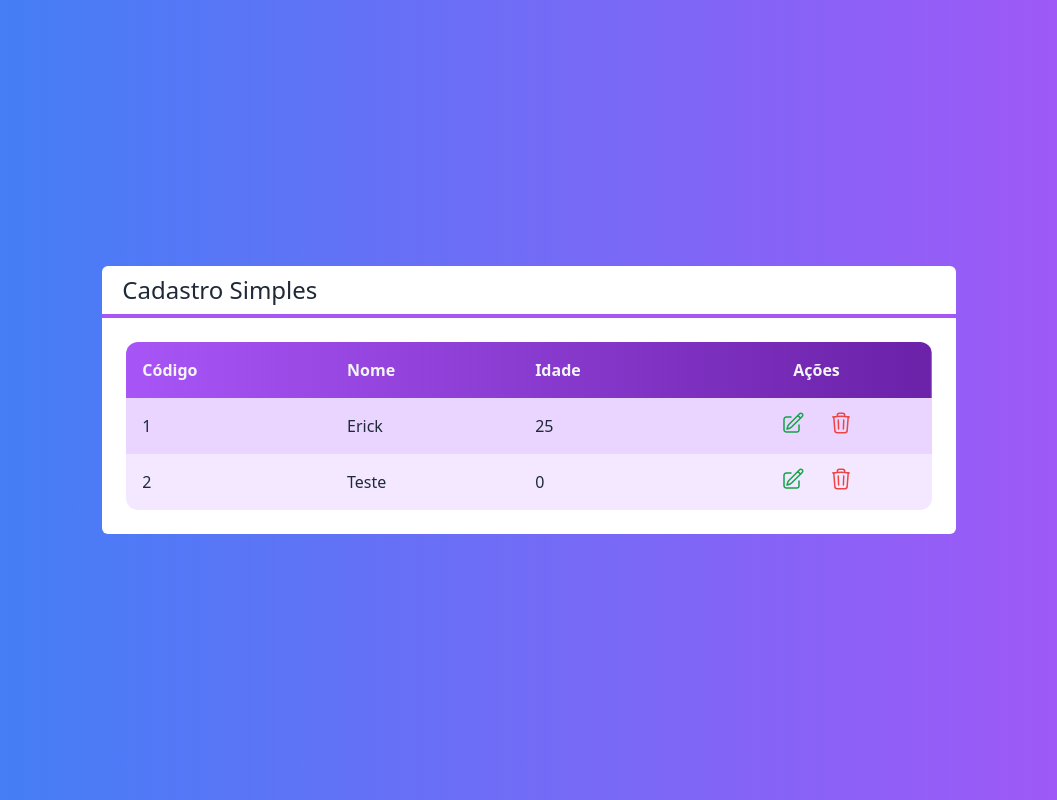
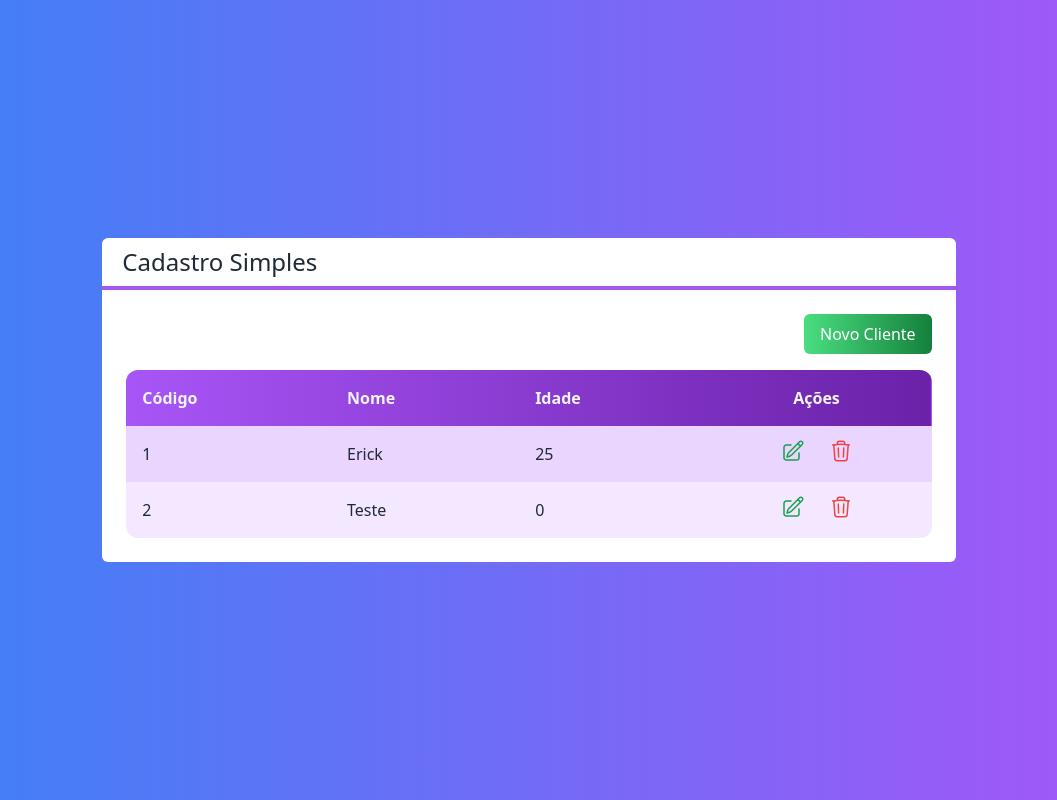
Before and after one commit to Erick-de-Paiva/projeto-next-crud, a Next.js app: page / in a window 1280 px wide. Shown: the whole page, without its empty margins (111-1168 px from the left). Built offline with nearby package versions, Linux system fonts and the light colour scheme.

Commit message:
componente botao

```diff
--- /dev/null
+++ b/src/components/Botao.tsx
@@ -0,0 +1,25 @@
+interface BotaoProps {
+    cor?: 'green' | 'blue' | 'gray'
+    className?: string
+    children: any
+}
+
+export default function Botao(props: BotaoProps) {
+    const cor = props.cor ?? 'gray'
+
+    const cores = {
+        green: 'from-green-400 to-green-700',
+        blue: 'from-blue-400 to-blue-700',
+        gray: 'from-gray-400 to-gray-700',
+    }
+
+    return (
+        <button className={`
+            bg-gradient-to-r ${cores[cor]}
+            text-white px-4 py-2 rounded-md
+            ${props.className ?? ''}
+        `}>
+            {props.children}
+        </button>
+    )
+}
--- a/src/pages/index.tsx
+++ b/src/pages/index.tsx
@@ -1,3 +1,4 @@
+import Botao from "../components/Botao";
 import Layout from "../components/Layout";
 import Tabela from "../components/Tabela";
 import Cliente from "../core/Cliente";
@@ -24,6 +25,9 @@
       text-white
     `}>
         <Layout titulo="Cadastro Simples">
+          <div className="flex justify-end">
+            <Botao cor="green" className="mb-4">Novo Cliente</Botao>
+          </div>
           <Tabela clientes={clientes}
             clienteSelecionado={clienteSelecionado}
             clienteExcluido={clienteExcluido}
--- a/tailwind.config.ts
+++ b/tailwind.config.ts
@@ -5,6 +5,11 @@
   content: [
     "./src/pages/**/*.{js,ts,jsx,tsx,mdx}",
     "./src/components/**/*.{js,ts,jsx,tsx,mdx}",
+  ],
+  safelist: [
+    /^bg-/,
+    /^to-/,
+    /^from-/,
   ],
   theme: {
     extend: {
```
